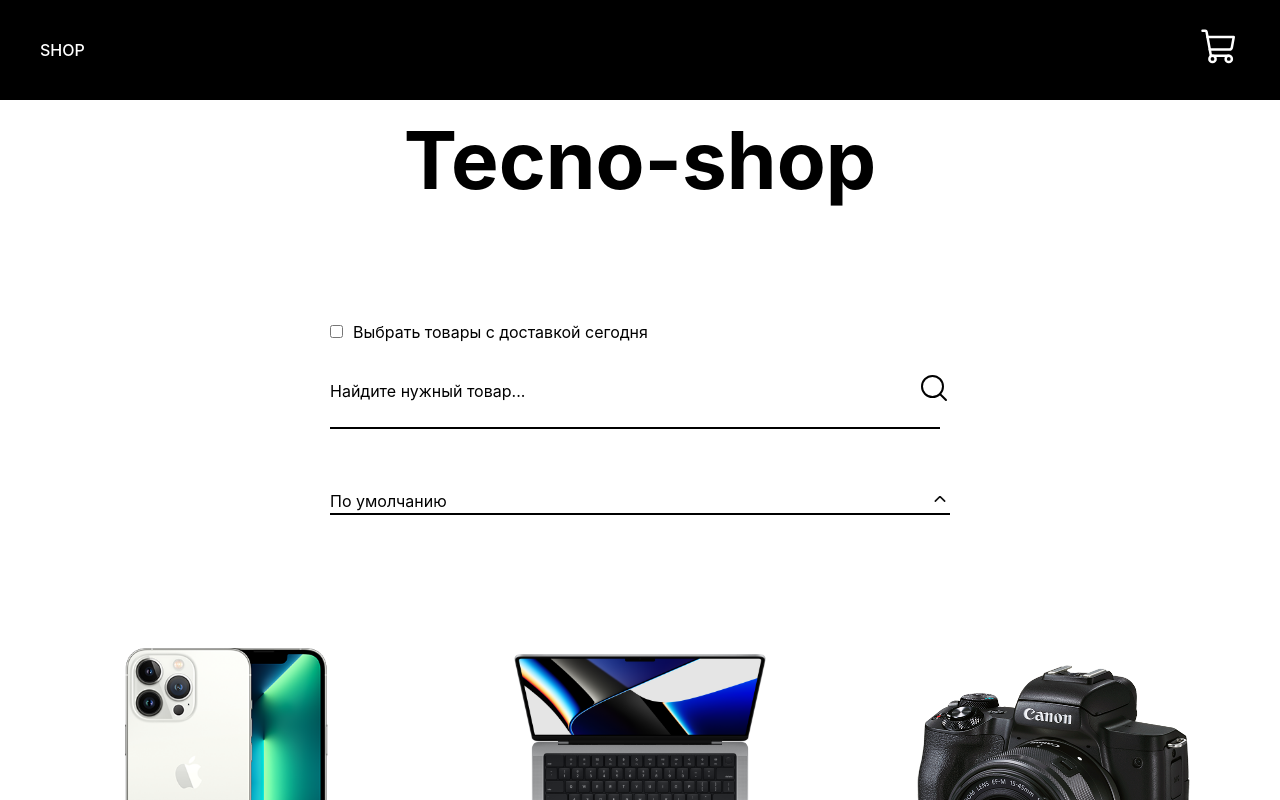
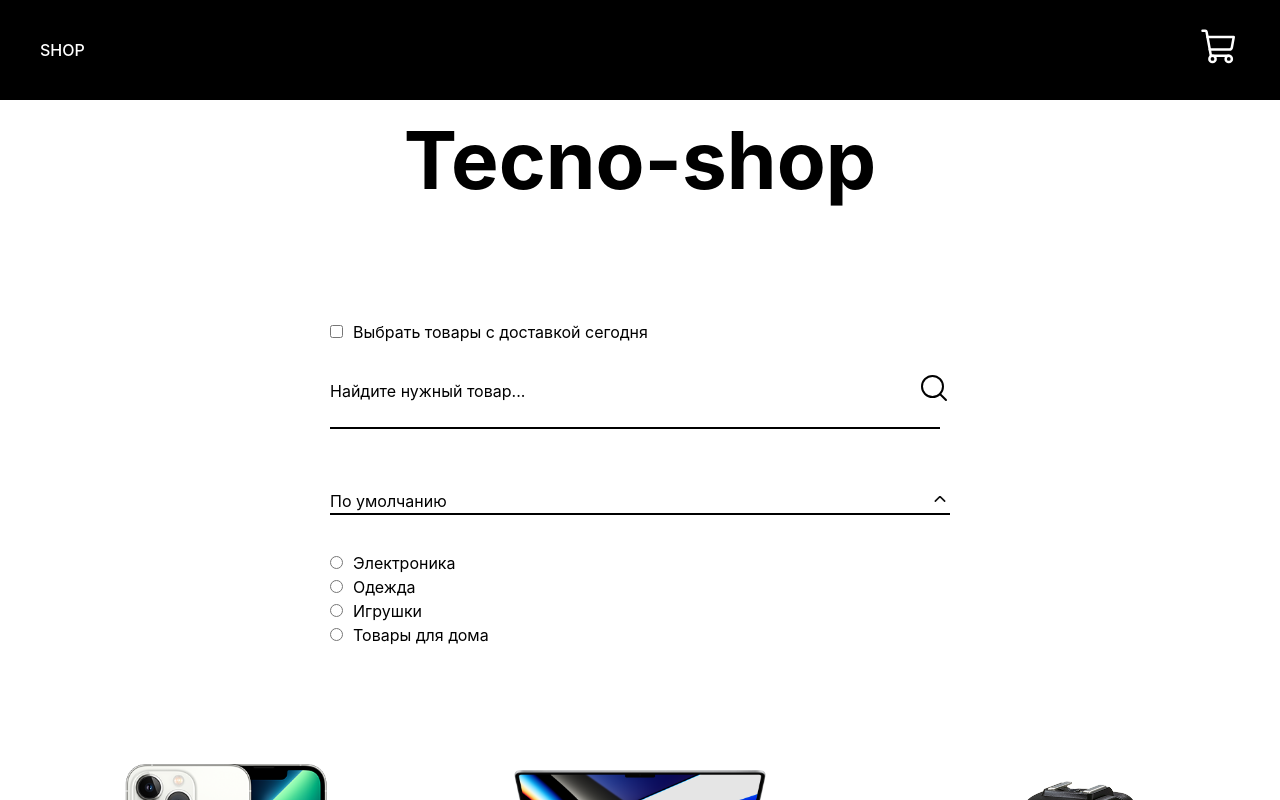
Before and after one commit to potapov11/store-e-commerce-react, a React (Vite) app: page / in a window 1280 px wide. Shown: the top 800 px of the page. Built offline with nearby package versions, Linux system fonts and the light colour scheme.

Commit message:
заканчивает radio

```diff
--- a/src/App.jsx
+++ b/src/App.jsx
@@ -27,3 +27,4 @@
 }
 
 export default App;
+//
--- a/src/components/checkbox-group.jsx
+++ b/src/components/checkbox-group.jsx
@@ -1,24 +1,68 @@
 import "./checkbox-group.css";
+import React, { useState } from "react";
 
-export function CheckboxSort() {
-  // return (
-  //   <div className="checkboxes">
-  //     <label>
-  //       <input type="checkbox" />
-  //       Электроника
-  //     </label>
-  //     <label>
-  //       <input type="checkbox" />
-  //       Одежда
-  //     </label>
-  //     <label>
-  //       <input type="checkbox" />
-  //       Игрушки
-  //     </label>
-  //     <label>
-  //       <input type="checkbox" />
-  //       Товары для дома
-  //     </label>
-  //   </div>
-  // );
+const checkBoxes = [
+  {
+    title: "Электроника",
+    name: "electro",
+    state: false,
+  },
+  {
+    title: "Одежда",
+    name: "ropa",
+    state: false,
+  },
+  {
+    title: "Игрушки",
+    name: "toys",
+    state: false,
+  },
+  {
+    title: "Товары для дома",
+    name: "forhome",
+    state: false,
+  },
+];
+
+export function CheckboxSort(props) {
+  const { changeCheckBoxArr } = props;
+  const [checkBoxesArr, setCheckBoxesArr] = useState(checkBoxes);
+
+  function changeCheckbox(e) {
+    const updatedCheckboxes = checkBoxesArr.map((item) => {
+      if (item.name === e.target.name) {
+        return { ...item, state: e.target.checked };
+      } else {
+        return { ...item, state: false };
+      }
+    });
+    setCheckBoxesArr(updatedCheckboxes);
+  }
+
+  return (
+    <div className="checkboxes">
+      {checkBoxesArr.map((item, i) => {
+        return (
+          <label key={i}>
+            <input
+              type="radio"
+              name={item.name}
+              checked={item.state}
+              onChange={(e) => {
+                changeCheckBoxArr(e);
+                changeCheckbox(e);
+              }}
+            />
+            {item.title}
+          </label>
+        );
+      })}
+    </div>
+  );
 }
+{
+  /* <label>
+<input type="checkbox" />
+Электроника
+</label> */
+}
--- a/src/pages/shop/shop.jsx
+++ b/src/pages/shop/shop.jsx
@@ -37,6 +37,18 @@
     console.log(e.target);
     console.log(e.target.textContent);
     setDropdownText(e.target.textContent);
+  }
+
+  function changeCheckBoxArr(e) {
+    setCurrentProducts(PRODUCTS);
+
+    const filteredArr = PRODUCTS.filter((item) => {
+      if (item.type === e.target.name) {
+        return item;
+      }
+    });
+
+    setCurrentProducts(filteredArr);
   }
 
   function changeLabel() {
@@ -102,7 +114,7 @@
                   <div onClick={(e) => changeDropdOwnText(e)}>{item.text}</div>
                 ))}
               </div>
-              <CheckboxSort />
+              <CheckboxSort changeCheckBoxArr={changeCheckBoxArr} />
             </div>
           </div>
           <div className="products">
--- a/src/product.js
+++ b/src/product.js
@@ -22,6 +22,7 @@
     productImage: img1,
     rating: 4.7,
     today: true,
+    type: "electro",
   },
   {
     id: 2,
@@ -30,6 +31,7 @@
     productImage: img2,
     rating: 4.3,
     today: true,
+    type: "electro",
   },
   {
     id: 3,
@@ -37,6 +39,7 @@
     price: 699.0,
     productImage: img3,
     rating: 4,
+    type: "electro",
   },
   {
     id: 4,
@@ -45,6 +48,7 @@
     productImage: img4,
     rating: 3.5,
     today: true,
+    type: "ropa",
   },
   {
     id: 5,
@@ -52,6 +56,7 @@
     price: 19.99,
     productImage: img5,
     rating: 3,
+    type: "electro",
   },
   {
     id: 6,
@@ -59,6 +64,7 @@
     price: 68.0,
     productImage: img6,
     rating: 2,
+    type: "ropa",
   },
   {
     id: 7,
@@ -81,6 +87,7 @@
     price: 63.0,
     productImage: img9,
     rating: 3.5,
+    type: "ropa",
   },
   {
     id: 10,
@@ -88,6 +95,7 @@
     price: 23.0,
     productImage: img10,
     rating: 4,
+    type: "toys",
   },
   {
     id: 11,
@@ -95,6 +103,7 @@
     price: 13.0,
     productImage: img11,
     rating: 3.5,
+    type: "toys",
   },
   {
     id: 12,
@@ -102,6 +111,7 @@
     price: 53.0,
     productImage: img12,
     rating: 4.5,
+    type: "forhome",
   },
   {
     id: 13,
@@ -109,6 +119,7 @@
     price: 33.0,
     productImage: img13,
     rating: 2.5,
+    type: "forhome",
   },
   {
     id: 14,
@@ -116,6 +127,7 @@
     price: 37.0,
     productImage: img14,
     rating: 5.6,
+    type: "forhome",
   },
   {
     id: 15,
@@ -123,5 +135,6 @@
     price: 237.0,
     productImage: img15,
     rating: 4.7,
+    type: "electro",
   },
 ];
```
